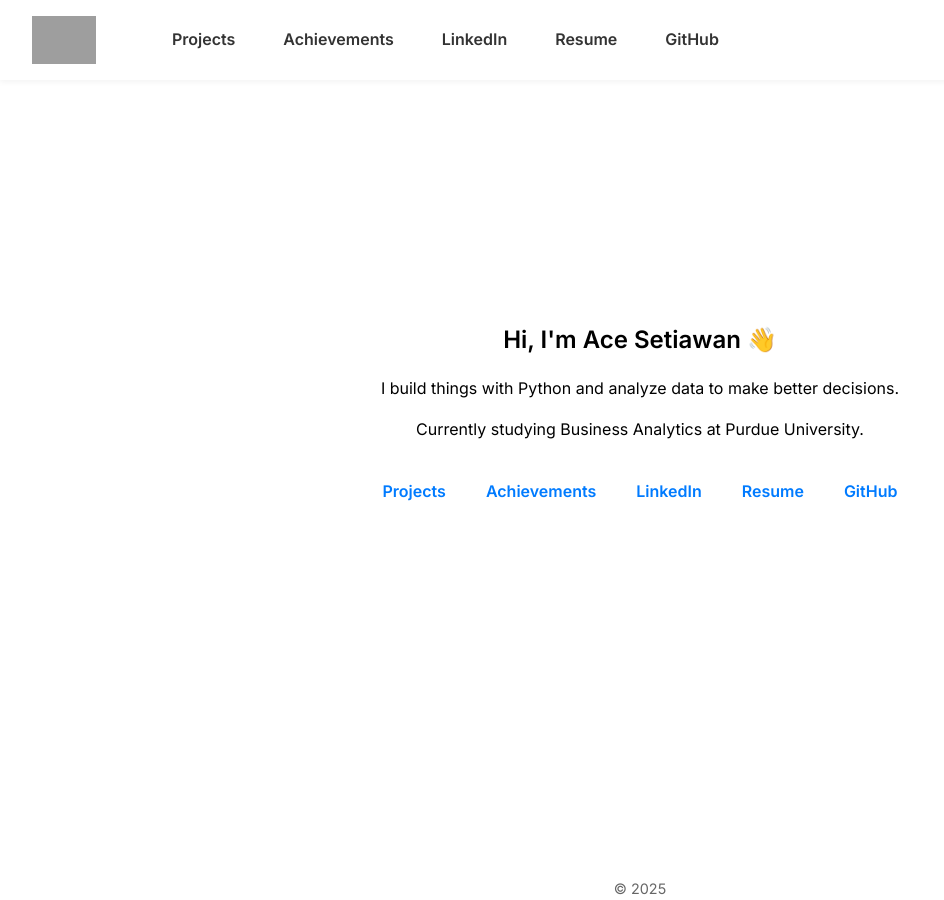
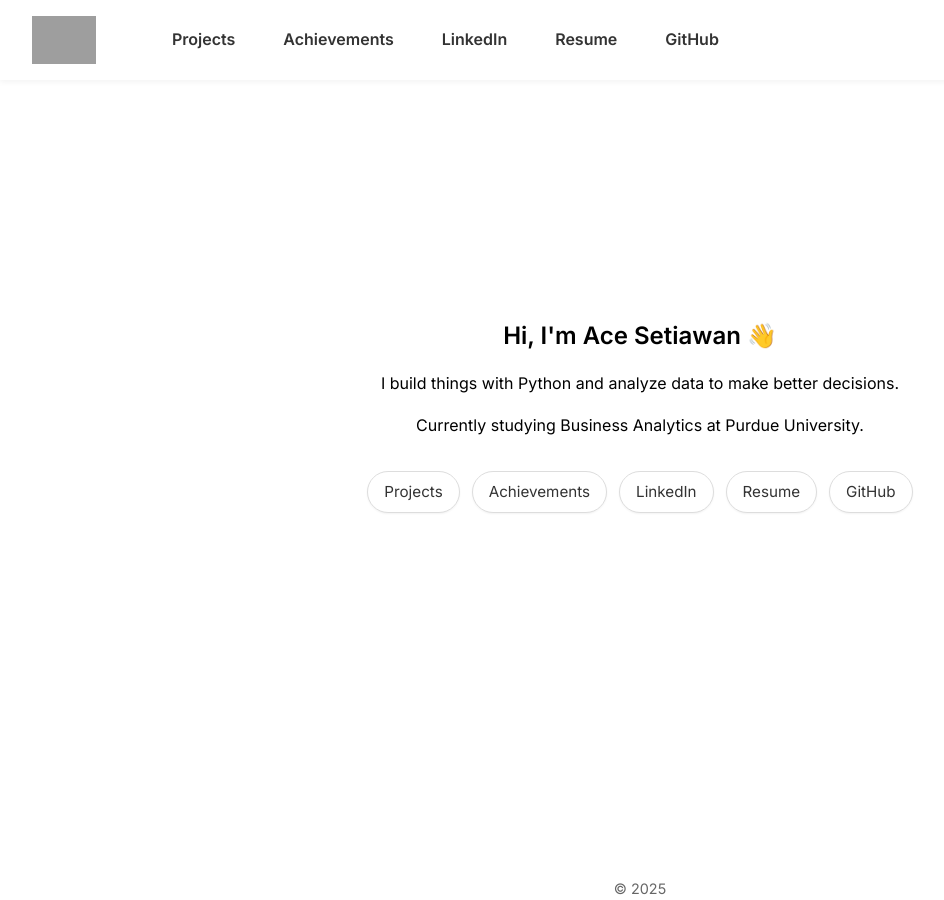
Before and after one commit to acepocalypse/acepocalypse.github.io, a Jekyll site: the page built from index.html, in a window 1280 px wide and 900 px high, scrolled down 315 px. Shown: the whole window, without its empty margins (0-944 px from the left). Built offline with Jekyll 4.4.1, drawn with Linux system fonts in a browser that asks for light colours; grey boxes are pictures that could not be loaded.

Commit message:
Refactor homepage links: adjust gap, padding, and font size for improved layout and consistency

```diff
--- a/assets/css/style.css
+++ b/assets/css/style.css
@@ -57,21 +57,29 @@ a {
   display: flex;
   flex-wrap: wrap;
   justify-content: center;
-  gap: 1rem;
+  gap: 0.75rem;
   margin-top: 2rem;
 }
 
 .homepage-links a {
-  font-weight: 600;
+  display: flex;
+  align-items: center;
+  gap: 0.5rem;
+  font-weight: 500;
   text-decoration: none;
-  color: #007bff;
-  border-radius: 12px;
-  padding: 0.25rem 0.75rem;
+  color: #333;
+  background: #fff;
+  border: 1px solid #ddd;
+  border-radius: 999px;
+  padding: 0.5rem 1rem;
+  box-shadow: 0 1px 2px rgba(0, 0, 0, 0.05);
+  transition: all 0.2s ease;
+  font-size: 0.95rem;
 }
 
 .homepage-links a:hover {
-  color: #0056b3;
-  background-color: rgba(0, 123, 255, 0.1);
+  background-color: #f8f8f8;
+  box-shadow: 0 2px 4px rgba(0, 0, 0, 0.08);
 }
 
 
@@ -229,4 +237,13 @@ li {
   .fullscreen-center {
     padding-top: 120px;
   }
+
+  .homepage-links {
+    gap: 0.5rem;
+  }
+
+  .homepage-links a {
+    padding: 0.4rem 0.9rem;
+    font-size: 0.9rem;
+  }
 }
```
